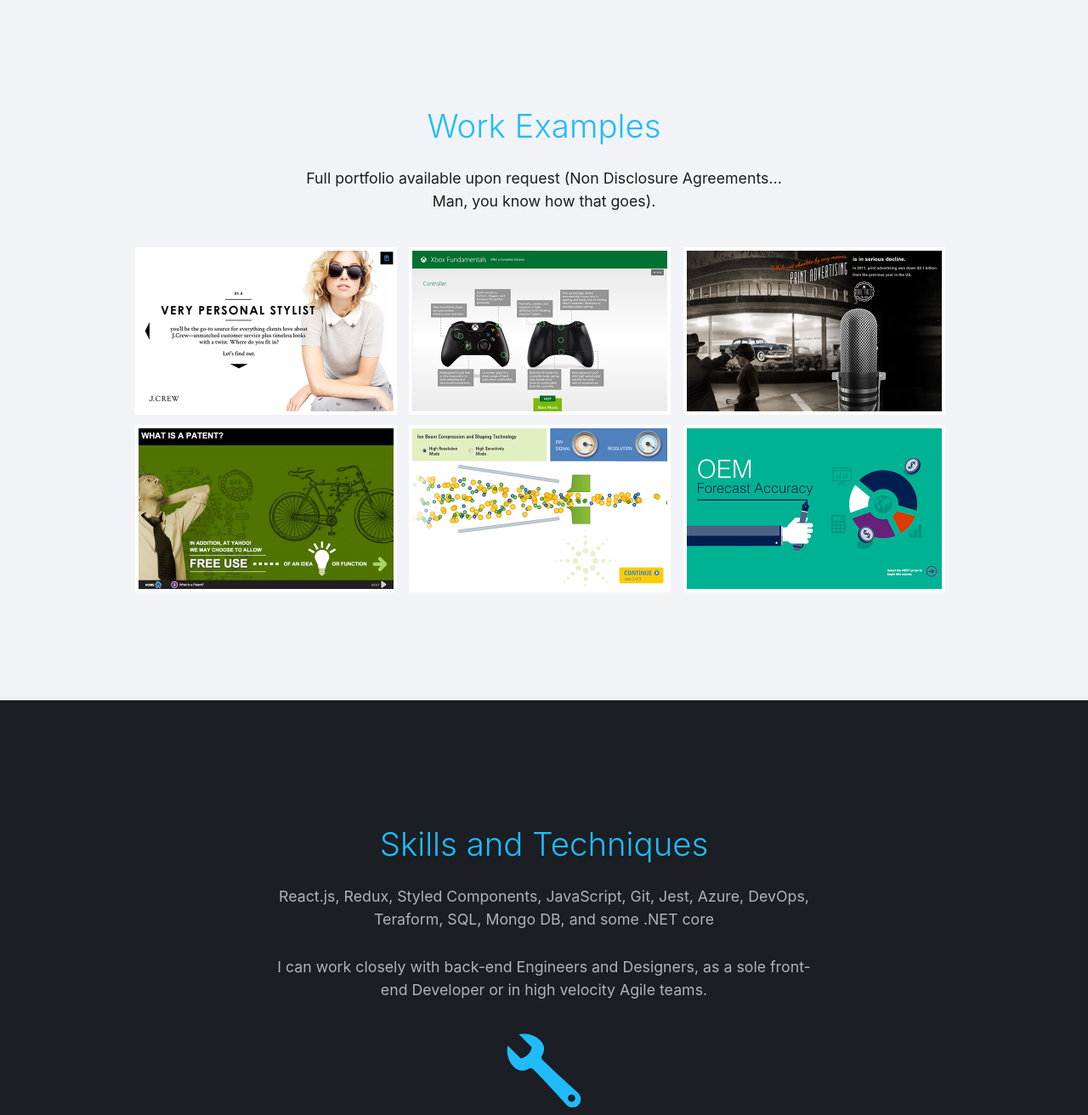
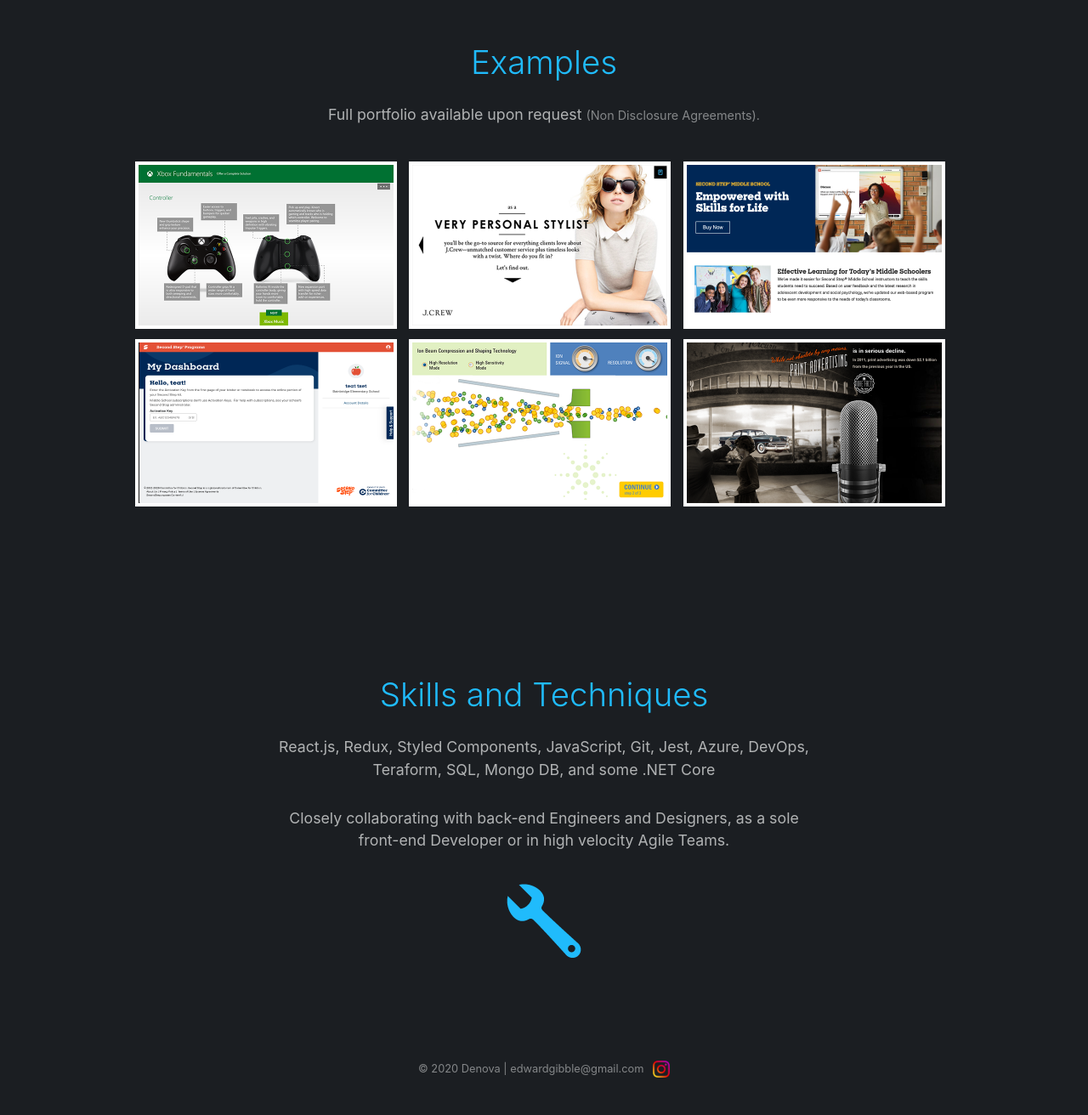
Before and after one commit to punchjay/denova-home, a plain HTML site: page index.html in a window 1280 px wide. Shown: the part 660-1972 px from the top of the page at 85% size. Drawn offline with nearby package versions, Linux system fonts and the light colour scheme.

Commit message:
copy updates, design updtes, read me updates

```diff
--- a/global/global.less
+++ b/global/global.less
@@ -108,7 +108,7 @@
   background: @dark-gray;
   color: @text-gray;
   text-align: center;
-  padding: 150px 0 125px;
+  padding: 150px 0 50px;
   overflow: hidden;
   position: relative;
   white-space: normal;
@@ -120,16 +120,16 @@
   }
 
   &.section02 {
-    background: @off-white;
-    color: @dark-gray;
-    height: auto;
-
     img {
       display: inline-block;
       margin: 10px 10px 0 0;
       border: solid 4px @white;
       max-width: 100%;
     }
+  }
+
+  &.section03 {
+    padding-bottom: 110px;
   }
 }
 
@@ -171,6 +171,10 @@
   max-width: 650px;
   text-align: center;
   padding: 0 0 30px 0;
+
+  &.lead-in {
+    color: @white;
+  }
 }
 
 p,
@@ -182,6 +186,13 @@
     font-weight: bold;
     color: @blue-med;
   }
+}
+
+.small-copy {
+  font-size: 0.9rem;
+  font-weight: normal;
+  color: @text-gray;
+  opacity: 0.7;
 }
 
 footer {
@@ -199,9 +210,9 @@
     display: inline-block;
     text-align: center;
     color: @text-gray;
-    font-size: 0.7778rem;
+    font-size: 0.8rem;
     margin: 0 auto;
-    opacity: 0.75;
+    opacity: 0.7;
   }
 }
 
--- a/index.html
+++ b/index.html
@@ -34,30 +34,30 @@
         <article id="bt-one-anchor" class="section01">
             <div class="container">
                 <h1 class="b-slide">Hello, I'm a...</h1>
-                <p class="slide-in-right">Software Developer with experience building and manintaining React&nbsp;Apps.</p>
-                <p class="slide-in-right">Wiring up .NET high level APIs into front-end containers and reducers. Building reusable React user interfaces and shared component libraries. I've also developed web based interactive training for Microsoft, Yahoo!, Amazon, J.Crew, and&nbsp;Agilent&nbsp;Technologies.</p>
+                <p class="slide-in-right lead-in">Software Developer with experience building and manintaining React&nbsp;Apps.</p>
+                <p class="slide-in-right">Wiring up .NET high level APIs into front-end containers and reducers. Building reusable React user interfaces and shared component libraries. Developed web-based interactive training for Microsoft, Yahoo!, Amazon, J.Crew, and&nbsp;Agilent&nbsp;Technologies.</p>
                 <img class="fade-in" src="media/gear.png" width="100" />
             </div>
         </article>
         <article id="bt-two-anchor" class="section02">
             <div class="container">
-                <h1>Work Examples</h1>
-                <p>Full portfolio available upon request (Non Disclosure Agreements...<br /> Man, you know how that goes).</p>
+                <h1>Examples</h1>
+                <p>Full portfolio available upon request <span class="small-copy">(Non&nbsp;Disclosure&nbsp;Agreements).</span></p>
                 <div>
+                    <img src="media/xbox-ss.png" alt="XBox" width="300" />
                     <img src="media/jcrew-ss.png" alt="J. Crew" width="300" />
-                    <img src="media/xbox-ss.png" alt="XBox" width="300" />
+                    <img src="media/secs01-ss.png" alt="Second Step" width="300" />
+                    <img src="media/secs02-ss.png" alt="Second Step" width="300" />
+                    <img src="media/ion-ss.png" alt="Agilent" width="300" />
                     <img src="media/yahoo02-ss.png" alt="Yahoo" width="300" />
-                    <img src="media/yahoo01-ss.png" alt="Yahoo" width="300" />
-                    <img src="media/ion-ss.png" alt="Agilent" width="300" />
-                    <img src="media/oem.png" alt="OEM" width="300" />
                 </div>
             </div>
         </article>
         <article id="bt-three-anchor" class="section03">
             <div class="container">
                 <h1>Skills and Techniques</h1>
-                <p>React.js, Redux, Styled Components, JavaScript, Git, Jest, Azure, DevOps, Teraform, SQL, Mongo DB, and some .NET&nbsp;core</p>
-                <p>I can work closely with back-end Engineers and Designers, as a sole front-end Developer or in high velocity Agile&nbsp;teams.</p>
+                <p>React.js, Redux, Styled Components, JavaScript, Git, Jest, Azure, DevOps, Teraform, SQL, Mongo DB, and some .NET&nbsp;Core</p>
+                <p>Closely collaborating with back-end Engineers and Designers, as a sole front-end Developer or in high velocity Agile&nbsp;Teams.</p>
                 <img src="media/tool.png" width="100" />
             </div>
         </article>
```
Also changed, not shown: README.md, global/global.css, media/secs01-ss.png (added), media/secs02-ss.png (added), media/yahoo01-ss.png (deleted).
